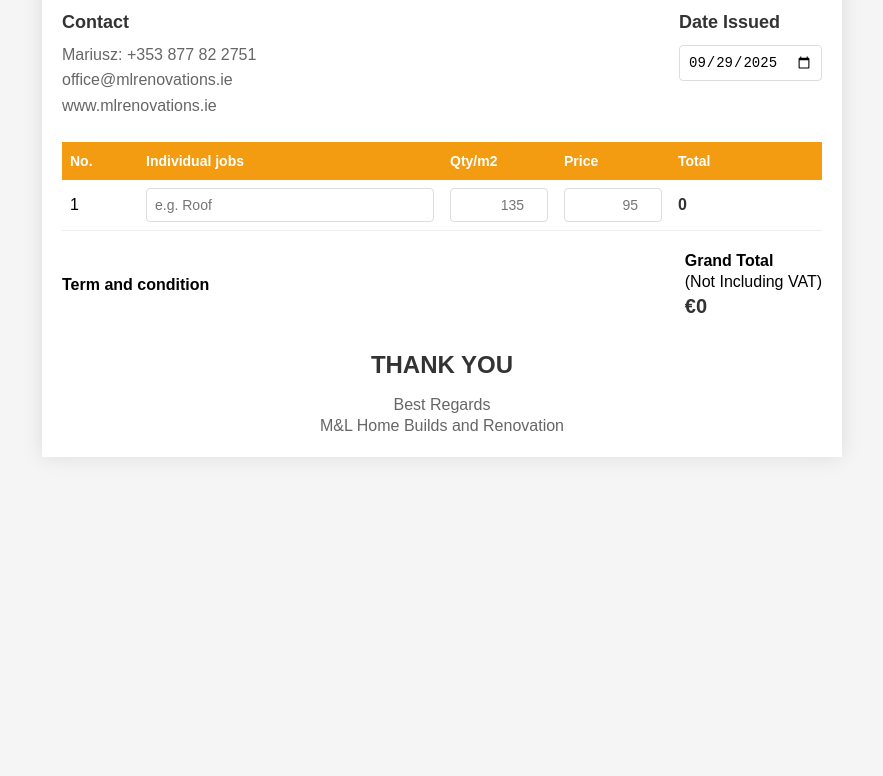
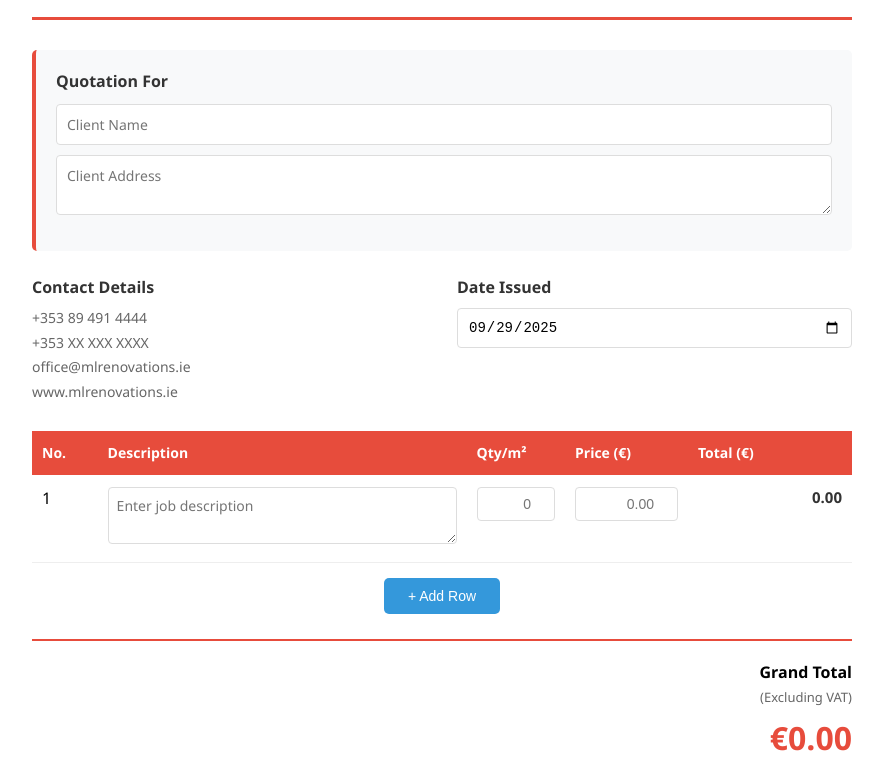
Before and after one commit to BartekTedys/Preliminary_invoice_template, a plain HTML site: page index.html in a window 1280 px wide. Shown: the part 242-1018 px from the top of the page, without its empty margins (198-1081 px from the left). Before the commit the page ends 800 px from the top, so only its background shows below. Drawn offline with Linux system fonts and the light colour scheme.

Commit message:
Update index.html
Updated the functionality and styling

```diff
--- a/index.html
+++ b/index.html
@@ -3,7 +3,7 @@
 <head>
     <meta charset="UTF-8">
     <meta name="viewport" content="width=device-width, initial-scale=1.0">
-    <title>M&L Home Builds - Invoice Template</title>
+    <title>M&L Home Builds - Quotation</title>
     <style>
         * {
             margin: 0;
@@ -12,26 +12,48 @@
         }
 
         body {
-            font-family: Arial, sans-serif;
+            font-family: 'Segoe UI', Tahoma, Geneva, Verdana, sans-serif;
             background: #f5f5f5;
-            padding: 15px;
-            line-height: 1.3;
+            padding: 20px;
+            line-height: 1.4;
         }
 
         .invoice-container {
-            max-width: 800px;
+            max-width: 900px;
             margin: 0 auto;
             background: white;
-            padding: 20px;
-            box-shadow: 0 0 20px rgba(0,0,0,0.1);
+            padding: 40px;
+            box-shadow: 0 0 30px rgba(0,0,0,0.08);
+        }
+
+        .controls {
+            margin-bottom: 25px;
+            text-align: center;
+        }
+
+        .btn {
+            background: #e74c3c;
+            color: white;
+            border: none;
+            padding: 12px 28px;
+            border-radius: 5px;
+            font-size: 15px;
+            cursor: pointer;
+            margin: 0 8px;
+            transition: background 0.2s;
+        }
+
+        .btn:hover {
+            background: #c0392b;
         }
 
         .header {
             display: flex;
             justify-content: space-between;
-            align-items: center;
-            margin-bottom: 25px;
-            flex-wrap: wrap;
+            align-items: flex-start;
+            margin-bottom: 30px;
+            padding-bottom: 20px;
+            border-bottom: 3px solid #e74c3c;
         }
 
         .logo-section {
@@ -55,76 +77,151 @@
             object-fit: contain;
         }
 
+        .company-info {
+            flex: 1;
+        }
+
         .company-name {
-            font-size: 36px;
+            font-size: 38px;
             font-weight: bold;
             color: #e74c3c;
+            letter-spacing: 1px;
         }
 
         .tagline {
-            color: #e74c3c;
-            font-size: 16px;
+            color: #666;
+            font-size: 14px;
             margin-top: 5px;
+            text-transform: uppercase;
+            letter-spacing: 0.5px;
+        }
+
+        .reg-number {
+            margin-top: 8px;
+            color: #666;
+            font-size: 13px;
+        }
+
+        .reg-number input {
+            border: none;
+            border-bottom: 1px solid #ddd;
+            padding: 4px;
+            font-size: 13px;
+            width: 200px;
+            font-family: inherit;
         }
 
         .invoice-title {
-            font-size: 24px;
+            font-size: 32px;
             color: #333;
-            margin-bottom: 20px;
-            text-align: center;
+            margin-bottom: 10px;
+            margin-top: 30px;
+            text-align: right;
+            font-weight: 600;
+            text-transform: uppercase;
+            letter-spacing: 2px;
+        }
+
+        .quotation-for {
+            background: #f8f9fa;
+            padding: 20px;
+            border-radius: 5px;
+            margin-bottom: 25px;
+            border-left: 4px solid #e74c3c;
+        }
+
+        .quotation-for h3 {
+            font-size: 16px;
+            margin-bottom: 12px;
+            color: #333;
+            font-weight: 600;
+        }
+
+        .quotation-for input, .quotation-for textarea {
+            width: 100%;
+            padding: 10px;
+            border: 1px solid #ddd;
+            border-radius: 4px;
+            font-size: 14px;
+            font-family: inherit;
+            margin-bottom: 10px;
+        }
+
+        .quotation-for textarea {
+            resize: vertical;
+            min-height: 60px;
         }
 
         .contact-date {
             display: flex;
             justify-content: space-between;
-            margin-bottom: 20px;
-            flex-wrap: wrap;
-            gap: 20px;
+            margin-bottom: 25px;
+            gap: 30px;
+        }
+
+        .contact-info, .date-info {
+            flex: 1;
         }
 
         .contact-info h3, .date-info h3 {
-            font-size: 18px;
+            font-size: 16px;
             margin-bottom: 10px;
             color: #333;
+            font-weight: 600;
         }
 
-        .contact-info div, .date-info div {
+        .contact-info div {
             margin-bottom: 5px;
             color: #666;
+            font-size: 14px;
         }
 
         .date-info input {
-            padding: 8px;
+            padding: 10px;
             border: 1px solid #ddd;
             border-radius: 4px;
             font-size: 14px;
+            width: 100%;
         }
 
         .items-table {
             width: 100%;
             border-collapse: collapse;
-            margin-bottom: 20px;
+            margin-bottom: 15px;
         }
 
         .items-table th {
-            background: #f39c12;
+            background: #e74c3c;
             color: white;
-            padding: 10px 8px;
+            padding: 12px 10px;
             text-align: left;
-            font-weight: bold;
+            font-weight: 600;
             font-size: 14px;
         }
 
         .items-table td {
-            padding: 8px;
+            padding: 12px 10px;
             border-bottom: 1px solid #eee;
+            vertical-align: top;
         }
 
-        .items-table tr:nth-child(even) {
+        .items-table tr:hover {
             background: #fef9e7;
         }
 
-        .items-table input, .items-table select {
+        .items-table textarea {
+            width: 100%;
+            padding: 8px;
+            border: 1px solid #ddd;
+            border-radius: 4px;
+            font-size: 14px;
+            font-family: inherit;
+            resize: vertical;
+            min-height: 35px;
+            line-height: 1.4;
+        }
+
+        .items-table input {
             width: 100%;
             padding: 8px;
             border: 1px solid #ddd;
@@ -137,59 +234,75 @@
         }
 
         .total-cell {
-            font-weight: bold;
+            font-weight: 600;
+            color: #333;
+            text-align: right;
+            font-size: 15px;
+        }
+
+        .add-row-container {
+            text-align: center;
+            margin-bottom: 20px;
+        }
+
+        .btn-add-row {
+            background: #3498db;
+            color: white;
+            border: none;
+            padding: 10px 24px;
+            border-radius: 5px;
+            font-size: 14px;
+            cursor: pointer;
+            transition: background 0.2s;
+        }
+
+        .btn-add-row:hover {
+            background: #2980b9;
+        }
+
+        .grand-total-section {
+            text-align: right;
+            margin: 25px 0;
+            padding-top: 20px;
+            border-top: 2px solid #e74c3c;
+        }
+
+        .grand-total strong {
+            font-size: 16px;
             color: #333;
         }
 
-        .grand-total {
-            display: flex;
-            justify-content: space-between;
-            align-items: center;
-            margin: 20px 0;
-            flex-wrap: wrap;
+        .vat-note {
+            color: #666;
+            font-size: 13px;
+            margin-top: 5px;
         }
 
         .grand-total-amount {
-            font-size: 20px;
+            font-size: 32px;
             font-weight: bold;
-            color: #333;
+            color: #e74c3c;
+            margin-top: 10px;
         }
 
         .footer {
             text-align: center;
-            margin-top: 30px;
+            margin-top: 40px;
+            padding-top: 30px;
+            border-top: 1px solid #eee;
         }
 
         .thank-you {
-            font-size: 24px;
-            font-weight: bold;
+            font-size: 22px;
+            font-weight: 600;
             color: #333;
             margin-bottom: 15px;
         }
 
         .best-regards {
             color: #666;
-            font-size: 16px;
-        }
-
-        .controls {
-            margin-bottom: 20px;
-            text-align: center;
-        }
-
-        .btn {
-            background: #e74c3c;
-            color: white;
-            border: none;
-            padding: 12px 24px;
-            border-radius: 5px;
-            font-size: 16px;
-            cursor: pointer;
-            margin: 0 10px;
-        }
-
-        .btn:hover {
-            background: #c0392b;
+            font-size: 14px;
+            line-height: 1.6;
         }
 
         @media (max-width: 768px) {
@@ -198,28 +311,24 @@
             }
 
             .invoice-container {
-                padding: 20px;
+                padding: 25px;
             }
 
             .header {
                 flex-direction: column;
-                text-align: center;
             }
 
             .company-name {
+                font-size: 28px;
+            }
+
+            .invoice-title {
+                text-align: center;
                 font-size: 24px;
             }
 
             .contact-date {
                 flex-direction: column;
-            }
-
-            .items-table {
-                font-size: 12px;
-            }
-
-            .items-table th, .items-table td {
-                padding: 8px 5px;
             }
         }
 
@@ -229,63 +338,33 @@
                 padding: 0;
             }
 
-            .controls {
+            .controls, .add-row-container {
                 display: none;
             }
 
             .invoice-container {
                 box-shadow: none;
                 max-width: none;
-                padding: 15px;
-            }
-
-            .header {
-                margin-bottom: 20px;
+                padding: 20px;
             }
 
             .invoice-title {
-                margin-bottom: 15px;
-                font-size: 20px;
+                text-align: center;
             }
 
-            .contact-date {
-                margin-bottom: 15px;
+            .items-table tr:hover {
+                background: transparent;
             }
 
-            .items-table {
-                margin-bottom: 15px;
+            .items-table textarea, .items-table input,
+            .quotation-for input, .quotation-for textarea,
+            .reg-number input, .date-info input {
+                border: none;
+                padding: 2px;
             }
 
-            .items-table tr:nth-child(even) {
-                background: #fef9e7 !important;
-                -webkit-print-color-adjust: exact;
-                color-adjust: exact;
-            }
-
-            .items-table tr:nth-child(odd) {
-                background: white !important;
-                -webkit-print-color-adjust: exact;
-                color-adjust: exact;
-            }
-
-            .grand-total {
-                margin: 15px 0;
-            }
-
-            .footer {
-                margin-top: 20px;
-            }
-
-            .thank-you {
-                font-size: 20px;
-                margin-bottom: 10px;
-            }
-
+            .items-table textarea::placeholder,
             .items-table input::placeholder {
-                color: transparent;
-            }
-
-            .items-table input:placeholder-shown {
                 color: transparent;
             }
         }
@@ -294,8 +373,7 @@
 <body>
     <div class="invoice-container">
         <div class="controls">
-            <button class="btn" onclick="addRow()">Add Row</button>
-            <button class="btn" onclick="window.print()">Print/Save PDF</button>
+            <button class="btn" onclick="window.print()">Print/Save as PDF</button>
         </div>
 
         <div class="header">
@@ -303,19 +381,26 @@
                 <div class="logo">
                     <img src="1.png" alt="M&L Logo">
                 </div>
-                <div>
+                <div class="company-info">
                     <div class="company-name">M&L</div>
-                    <div class="tagline">HOME BUILDS AND RENOVATION</div>
+                    <div class="tagline">Home Builds and Renovation</div>
+                    <div class="reg-number">Company Reg: <input type="text" placeholder="Enter reg number" /></div>
                 </div>
             </div>
+            <div class="invoice-title">Quotation</div>
         </div>
 
-        <div class="invoice-title">Preliminary valuation</div>
+        <div class="quotation-for">
+            <h3>Quotation For</h3>
+            <input type="text" placeholder="Client Name" />
+            <textarea placeholder="Client Address"></textarea>
+        </div>
 
         <div class="contact-date">
             <div class="contact-info">
-                <h3>Contact</h3>
-                <div>Mariusz: +353 877 82 2751</div>
+                <h3>Contact Details</h3>
+                <div>+353 89 491 4444</div>
+                <div>+353 XX XXX XXXX</div>
                 <div>office@mlrenovations.ie</div>
                 <div>www.mlrenovations.ie</div>
             </div>
@@ -328,31 +413,32 @@
         <table class="items-table">
             <thead>
                 <tr>
-                    <th style="width: 10%">No.</th>
-                    <th style="width: 40%">Individual jobs</th>
-                    <th style="width: 15%">Qty/m2</th>
-                    <th style="width: 15%">Price</th>
-                    <th style="width: 20%">Total</th>
+                    <th style="width: 8%">No.</th>
+                    <th style="width: 45%">Description</th>
+                    <th style="width: 12%">Qty/m²</th>
+                    <th style="width: 15%">Price (€)</th>
+                    <th style="width: 20%">Total (€)</th>
                 </tr>
             </thead>
             <tbody id="itemsBody">
                 <tr>
                     <td>1</td>
-                    <td><input type="text" placeholder="e.g. Roof" /></td>
-                    <td><input type="number" class="number-input qty" placeholder="135" oninput="calculateRow(this)" /></td>
-                    <td><input type="number" class="number-input price" placeholder="95" step="0.01" oninput="calculateRow(this)" /></td>
-                    <td class="total-cell">0</td>
+                    <td><textarea placeholder="Enter job description" oninput="autoResize(this)"></textarea></td>
+                    <td><input type="number" class="number-input qty" placeholder="0" min="0" oninput="calculateRow(this)" /></td>
+                    <td><input type="number" class="number-input price" placeholder="0.00" step="0.01" min="0" oninput="calculateRow(this)" /></td>
+                    <td class="total-cell">0.00</td>
                 </tr>
             </tbody>
         </table>
 
-        <div class="grand-total">
-            <div><strong>Term and condition</strong></div>
-            <div>
-                <strong>Grand Total</strong>
-                <p>(Not Including VAT)</p>
-                <div class="grand-total-amount">€<span id="grandTotal">0</span></div>
-            </div>
+        <div class="add-row-container">
+            <button class="btn-add-row" onclick="addRow()">+ Add Row</button>
+        </div>
+
+        <div class="grand-total-section">
+            <strong>Grand Total</strong>
+            <p class="vat-note">(Excluding VAT)</p>
+            <div class="grand-total-amount">€<span id="grandTotal">0.00</span></div>
         </div>
 
         <div class="footer">
@@ -368,11 +454,18 @@
         // Set today's date by default
         document.getElementById('dateIssued').value = new Date().toISOString().split('T')[0];
 
+        function autoResize(textarea) {
+            textarea.style.height = 'auto';
+            textarea.style.height = textarea.scrollHeight + 'px';
+        }
+
         function calculateRow(input) {
             const row = input.closest('tr');
             const qty = parseFloat(row.querySelector('.qty').value) || 0;
             const price = parseFloat(row.querySelector('.price').value) || 0;
-            const total = qty * price;
+
+            // If qty is 0, just use the price directly
+            const total = qty === 0 ? price : qty * price;
 
             row.querySelector('.total-cell').textContent = total.toFixed(2);
             calculateGrandTotal();
@@ -396,15 +489,18 @@
             const newRow = document.createElement('tr');
             newRow.innerHTML = `
                 <td>${rowCount}</td>
-                <td><input type="text" placeholder="Description" /></td>
-                <td><input type="number" class="number-input qty" placeholder="0" oninput="calculateRow(this)" /></td>
-                <td><input type="number" class="number-input price" placeholder="0" step="0.01" oninput="calculateRow(this)" /></td>
-                <td class="total-cell">0</td>
+                <td><textarea placeholder="Enter job description" oninput="autoResize(this)"></textarea></td>
+                <td><input type="number" class="number-input qty" placeholder="0" min="0" oninput="calculateRow(this)" /></td>
+                <td><input type="number" class="number-input price" placeholder="0.00" step="0.01" min="0" oninput="calculateRow(this)" /></td>
+                <td class="total-cell">0.00</td>
             `;
 
             tbody.appendChild(newRow);
+
+            // Focus on the new row's description field
+            const newTextarea = newRow.querySelector('textarea');
+            newTextarea.focus();
         }
     </script>
 </body>
-
 </html>
```
